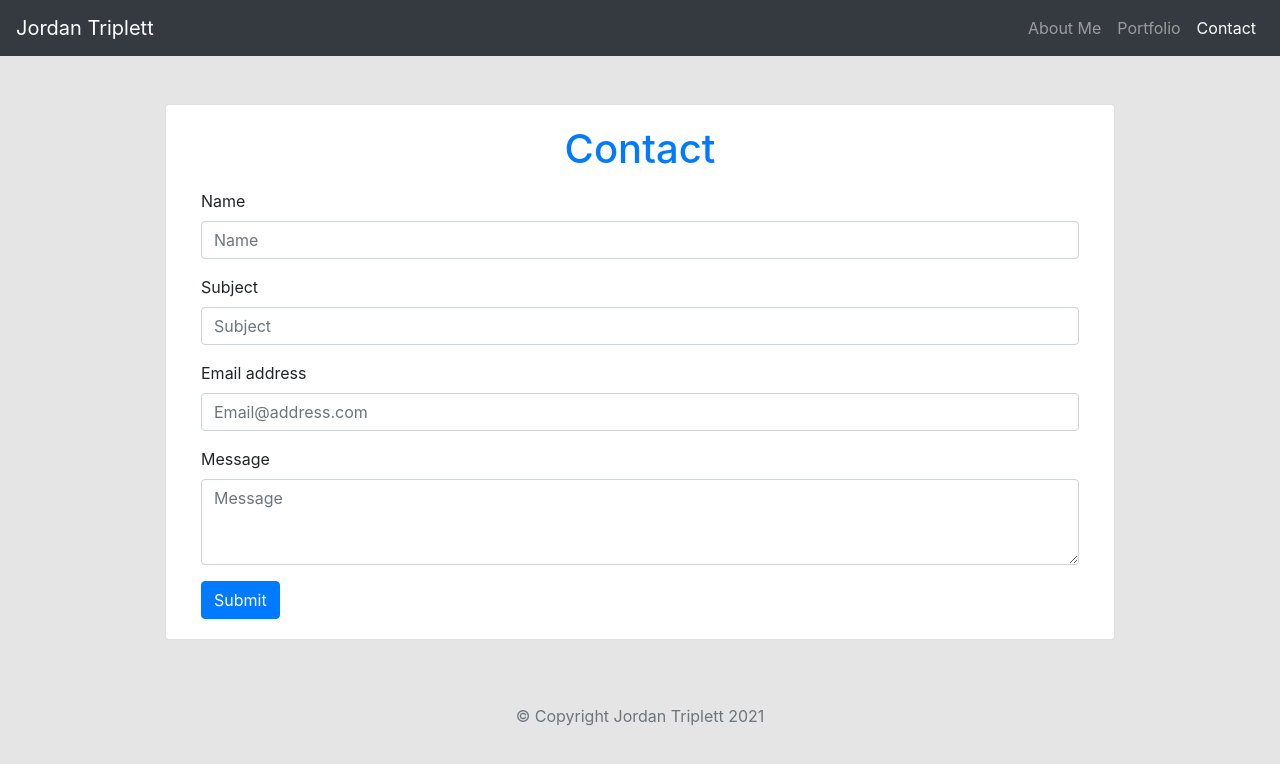
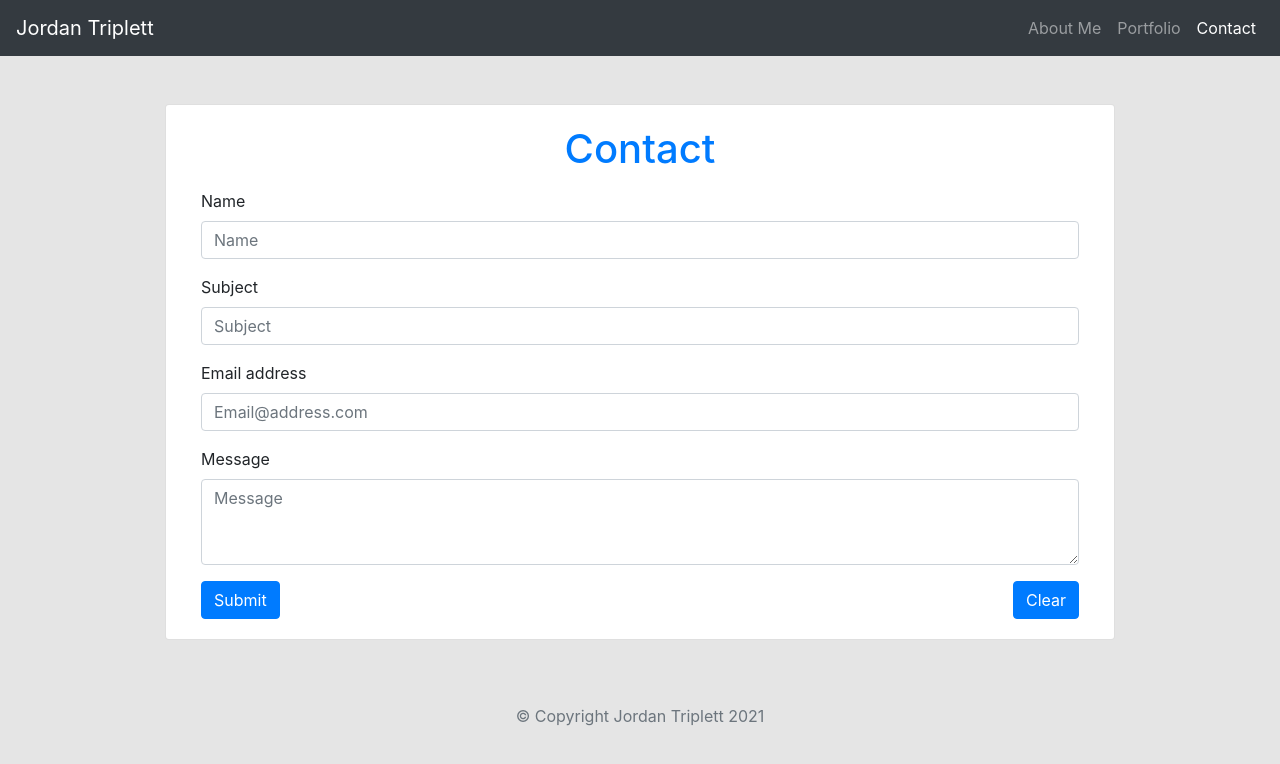
Before and after one commit to JordanT111596/JordanT111596.github.io, a React (Create React App) app: page /contact in a window 1280 px wide. Shown: the top 764 px of the page. Built offline with nearby package versions, Linux system fonts and the light colour scheme.

Commit message:
Added form clear button

```diff
--- a/src/pages/Contact.js
+++ b/src/pages/Contact.js
@@ -16,6 +16,18 @@ function Contact() {
             + "?subject=" + encodeURIComponent(subject)
             + "&body=" + encodeURIComponent(message + "\n\nPlease contact me back via email at " + email + "\n\nThis message was sent from " + name + " using the React portfolio contact page!");
         window.location.href = link;
+    }
+
+    function resetForm(e) {
+
+        //prevents the page from refresh
+        e.preventDefault();
+
+        //do the thing
+        setName('');
+        setSubject('');
+        setEmail('');
+        setMessage('');
     }
 
 
@@ -56,8 +68,14 @@ function Contact() {
                                 <textarea className="form-control" id="message" rows="3" value={message} onChange={e => setMessage(e.target.value)}
                                     placeholder="Message"></textarea>
                             </div>
-                            {/* A button to submit the information */}
-                            <button type="submit" className="btn btn-primary">Submit</button>
+                            <div className="row">
+                                <div className="col-12">
+                                    {/* A button to submit the information */}
+                                    <button type="submit" className="btn btn-primary">Submit</button>
+                                    {/* A button to submit the information */}
+                                    <button type="button" className="btn btn-primary float-right" onClick={resetForm}>Clear</button>
+                                </div>
+                            </div>
                         </form>
                     </div>
                 </div>
```
